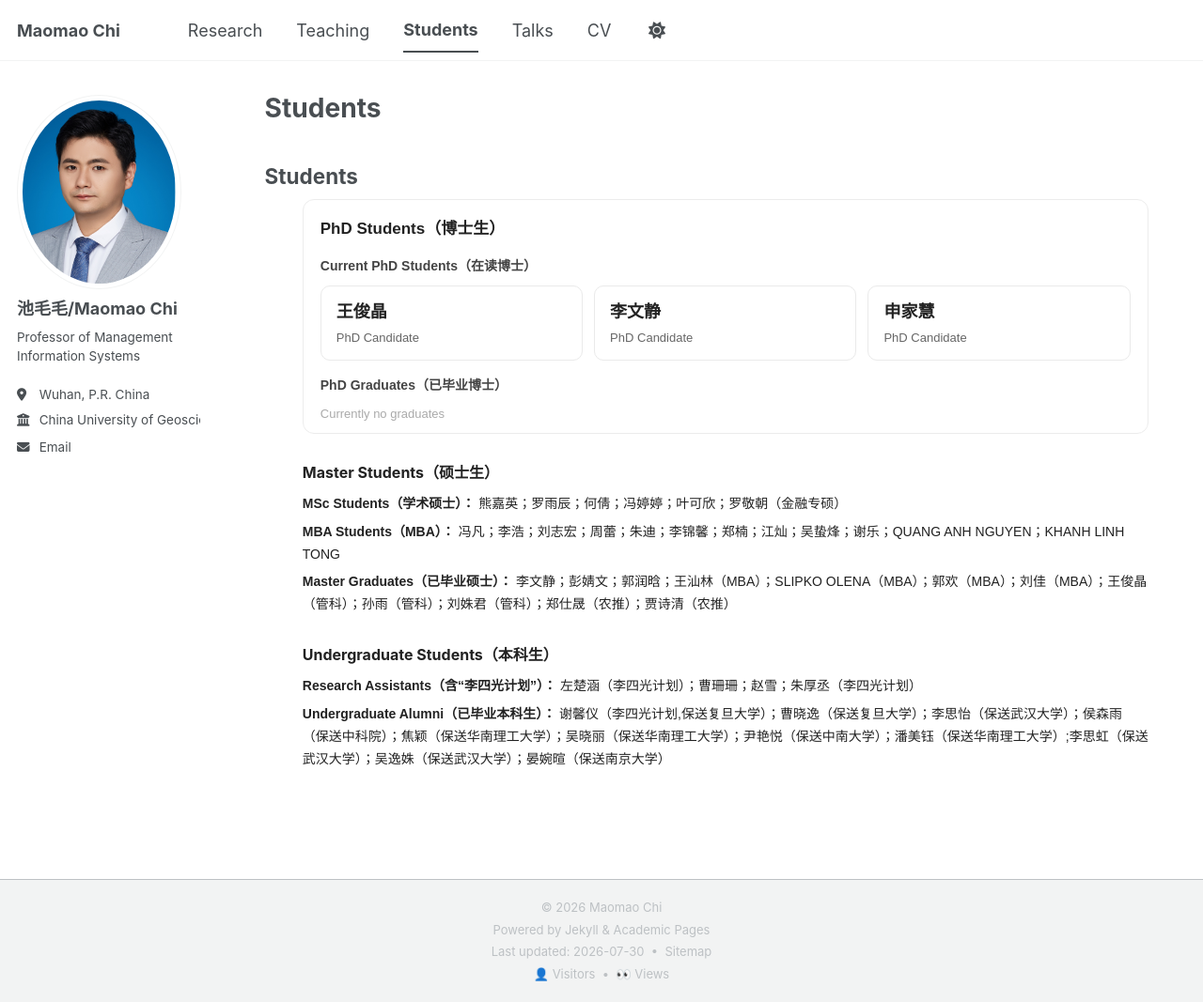
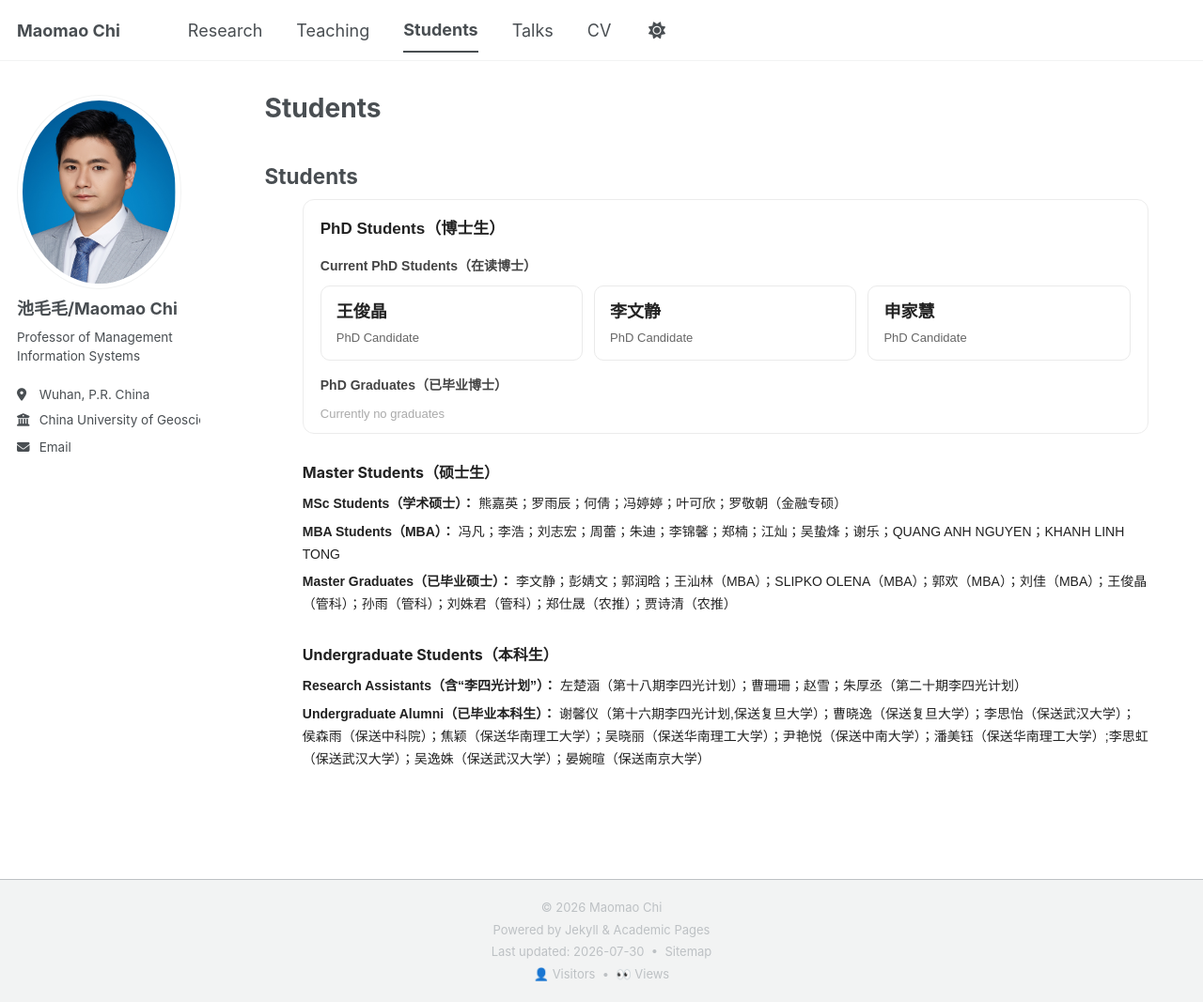
Before and after one commit to nishaochen/chimaomao, a Jekyll site: the page built from _pages/students.html, in a window 1280 px wide and 1067 px high. Shown: the whole window at 94% size. Built offline with Jekyll 4.4.1, drawn with Linux system fonts in a browser that asks for light colours; comment, search, counter and statistics services are not loaded; a style sheet for code colours, icons or effects is not loaded.

Commit message:
Update student names and program details

```diff
--- a/_pages/students.html
+++ b/_pages/students.html
@@ -151,11 +151,11 @@ author_profile: true
   <h3>Undergraduate Students（本科生）</h3>
 
   <div class="student-line">
-    <strong>Research Assistants（含“李四光计划”）：</strong> 左楚涵（李四光计划）；曹珊珊；赵雪；朱厚丞（李四光计划）
+    <strong>Research Assistants（含“李四光计划”）：</strong> 左楚涵（第十八期李四光计划）；曹珊珊；赵雪；朱厚丞（第二十期李四光计划）
   </div>
 
   <div class="student-line">
-    <strong>Undergraduate Alumni（已毕业本科生）：</strong> 谢馨仪（李四光计划,保送复旦大学）；曹晓逸（保送复旦大学）；李思怡（保送武汉大学）；侯森雨（保送中科院）；焦颖（保送华南理工大学）；吴晓丽（保送华南理工大学）；尹艳悦（保送中南大学）；潘美钰（保送华南理工大学）;李思虹（保送武汉大学）；吴逸姝（保送武汉大学）；晏婉暄（保送南京大学）
+    <strong>Undergraduate Alumni（已毕业本科生）：</strong> 谢馨仪（第十六期李四光计划,保送复旦大学）；曹晓逸（保送复旦大学）；李思怡（保送武汉大学）；侯森雨（保送中科院）；焦颖（保送华南理工大学）；吴晓丽（保送华南理工大学）；尹艳悦（保送中南大学）；潘美钰（保送华南理工大学）;李思虹（保送武汉大学）；吴逸姝（保送武汉大学）；晏婉暄（保送南京大学）
   </div>
 
 </div>
```
